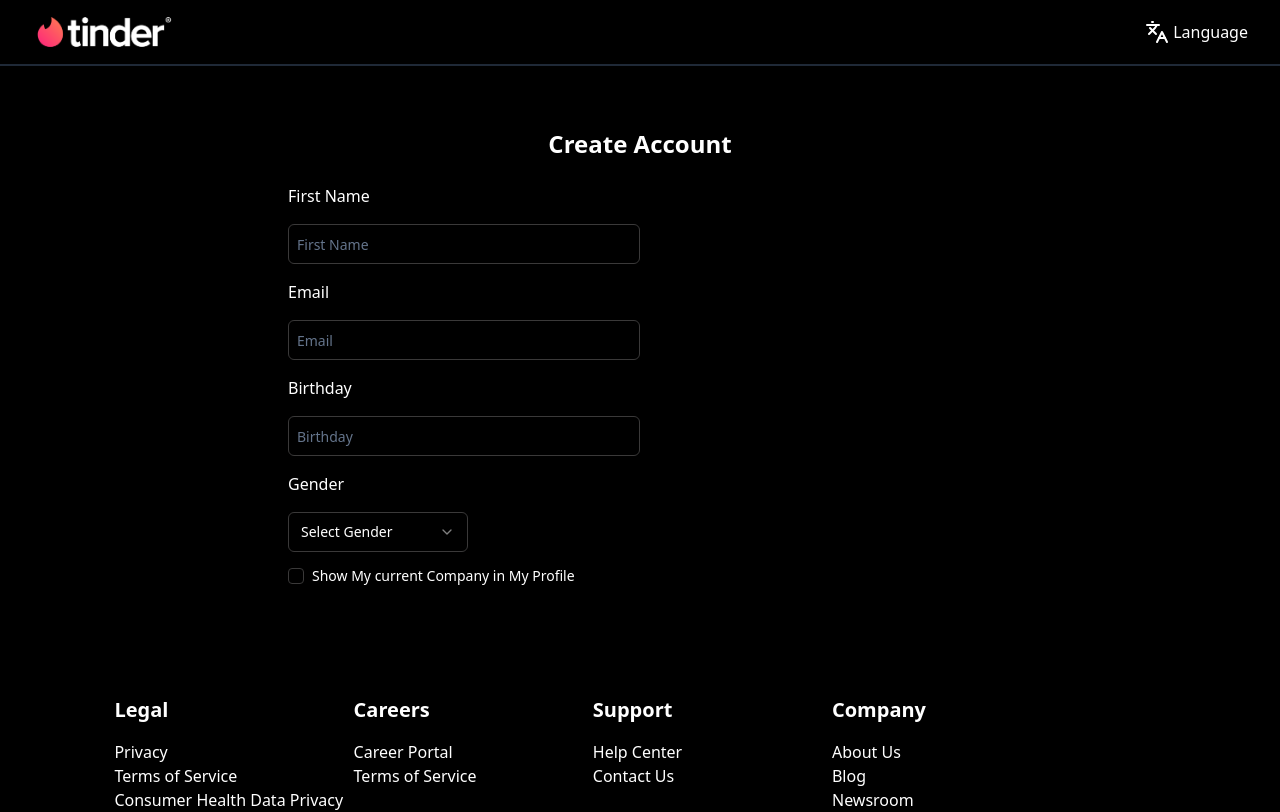
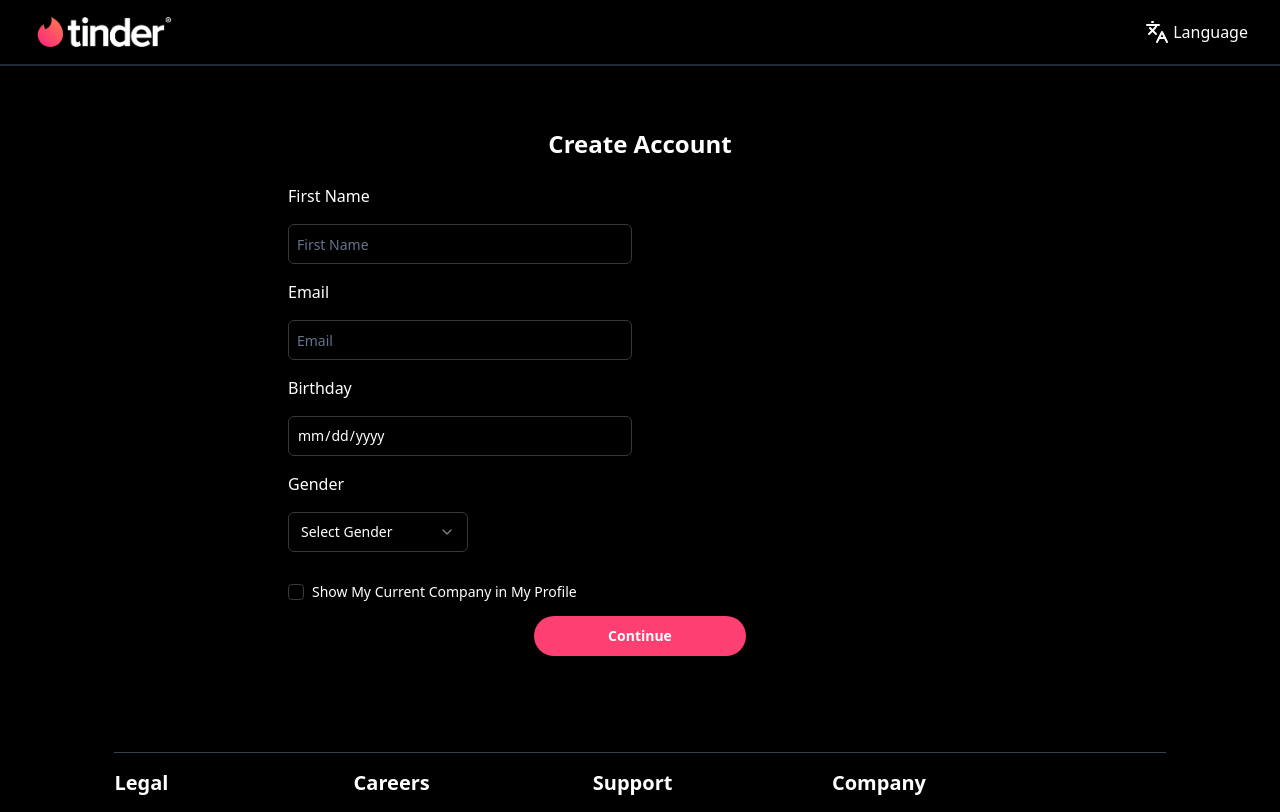
Before and after one commit to m-yunus/Dev-Tinder, a Next.js app in the folder Frontend/: page /create-account in a window 1280 px wide. Shown: the top 812 px of the page. Built offline with nearby package versions, Linux system fonts and the light colour scheme.

Commit message:
modified recs

```diff
--- /dev/null
+++ b/Frontend/src/Components/Recs/Recs.jsx
@@ -0,0 +1,8 @@
+
+const RecsContainer = () => {
+  return (
+    <div>Recs</div>
+  )
+}
+
+export default RecsContainer
--- a/Frontend/src/Components/layout/Footer.js
+++ b/Frontend/src/Components/layout/Footer.js
@@ -2,7 +2,9 @@ import React from "react";
 
 const Footer = () => {
   return (
-    <div className="h-auto px-2 py-4 md:px-14  md:py-4 bg-black  text-white">
+    <div className="h-auto px-2 py-4 md:px-14   md:py-4 bg-black  text-white">
+      <div className="w-[90%] bg-gray-700 h-[1px] m-4 px-6  mx-auto">
+      </div>
       <div className="w-[90%] mx-auto">
 
       <div className="flex-col flex flex-wrap md:flex-row  lg:min-w  justify-start gap-8 lg:gap-16">
--- a/Frontend/src/app/create-account/page.js
+++ b/Frontend/src/app/create-account/page.js
@@ -1,5 +1,5 @@
-// src/app/create-account/page.js
 "use client";
+
 import React from 'react';
 import { useForm, FormProvider } from 'react-hook-form';
 import CreateAccountHeader from '@/Components/create-account/Header';
@@ -9,13 +9,16 @@ import { FormField, FormControl } from '@/Components/ui/form';
 import { Input } from '@/Components/ui/input';
 import { Select, SelectContent, SelectGroup, SelectItem, SelectLabel, SelectTrigger, SelectValue } from '@/Components/ui/select';
 import { Checkbox } from '@/Components/ui/checkbox';
+import Link from 'next/link';
+import { useRouter } from 'next/navigation';
 
 const CreateAccountPage = () => {
+  const router = useRouter();
   const methods = useForm();
 
   const onSubmit = (data) => {
-    console.log(data,"fd");
-    // Handle form submission here
+    console.log(data, "Form Data Submitted");
+    router.push('/portal/recs'); // Navigate after successful submission
   };
 
   return (
@@ -28,8 +31,9 @@ const CreateAccountPage = () => {
           <FormProvider {...methods}>
             <form onSubmit={methods.handleSubmit(onSubmit)}>
               <div className="flex w-full gap-4 mb-4">
+                {/* Left Side Form Fields */}
                 <div className="flex flex-col w-max md:w-1/2">
-                  <div className="mb-4 flex flex-col ">
+                  <div className="mb-4 flex flex-col">
                     <label className="text-white mb-4">First Name</label>
                     <FormControl>
                       <Input
@@ -56,46 +60,62 @@ const CreateAccountPage = () => {
                     <label className="text-white mb-4">Birthday</label>
                     <FormControl>
                       <Input
-                        {...methods.register('email')}
-                        type="email"
+                        {...methods.register('birthday')}
+                        type="date"
                         placeholder="Birthday"
                         style={{ backgroundColor: 'black', border: '1px solid #3a3939' }}
                         className="w-full p-2 text-white"
                       />
-
                     </FormControl>
                   </div>
                   <div className="flex flex-col mb-4">
                     <label className="text-white mb-4">Gender</label>
-                    <Select style={{ backgroundColor: 'black', border: '1px solid #3a3939' }}>
-      <SelectTrigger style={{ backgroundColor: 'black', border: '1px solid #3a3939',color:'white' }} className="w-[180px]">
+                    <Select
+                      onValueChange={(value) => methods.setValue('gender', value)}
+                      style={{ backgroundColor: 'black', border: '1px solid #3a3939' }}
+                    >
+                      <SelectTrigger
+                        style={{ backgroundColor: 'black', border: '1px solid #3a3939', color: 'white' }}
+                        className="w-[180px]"
+                      >
                         <SelectValue placeholder="Select Gender" />
                       </SelectTrigger>
                       <SelectContent>
                         <SelectGroup>
                           <SelectLabel>Select Gender</SelectLabel>
-          <SelectItem value="apple">male</SelectItem>
-          <SelectItem value="banana">Banana</SelectItem>
-          <SelectItem value="blueberry">Blueberry</SelectItem>
-          <SelectItem value="grapes">Grapes</SelectItem>
-          <SelectItem value="pineapple">Pineapple</SelectItem>
+                          <SelectItem value="male">Male</SelectItem>
+                          <SelectItem value="female">Female</SelectItem>
+                          <SelectItem value="other">Other</SelectItem>
                         </SelectGroup>
                       </SelectContent>
                     </Select>
+                  </div>
                   <div className="flex items-center space-x-2 mt-4">
-      <Checkbox id="terms"  style={{ backgroundColor: 'black', border: '1px solid #3a3939' }}/>
+                    <Checkbox
+                      id="terms"
+                      {...methods.register('showCompany')}
+                      style={{ backgroundColor: 'black', border: '1px solid #3a3939' }}
+                    />
                     <label
                       htmlFor="terms"
-        className="text-sm  text-white font-medium leading-none peer-disabled:cursor-not-allowed peer-disabled:opacity-70"
+                      className="text-sm text-white font-medium leading-none peer-disabled:cursor-not-allowed peer-disabled:opacity-70"
                     >
-      Show My current Company in My Profile
+                      Show My Current Company in My Profile
                     </label>
                   </div>
                 </div>
-                  {/* Add more form fields as needed */}
+                {/* Right Side Placeholder (Add fields if needed) */}
+                <div className="flex flex-col w-max md:w-1/2"></div>
               </div>
+              {/* Submit Button */}
+              <div className="w-full flex justify-center">
+                <Button
+                  type="submit"
+                  className="bg-[#fd3f71] w-[90%] md:w-[30%] hover:bg-orange-700 text-white font-bold py-2 px-4 rounded-full"
+                >
+                  Continue
+                </Button>
               </div>
-
             </form>
           </FormProvider>
         </div>
--- /dev/null
+++ b/Frontend/src/app/portal/recs/layout.js
@@ -0,0 +1,18 @@
+// app/create-account/layout.tsx
+import CreateAccountHeader from '@/Components/create-account/Header';
+import Footer from '@/Components/layout/Footer';
+import React from 'react';
+
+const RecsLayout = ({ children }) => {
+  return (
+    <>
+
+
+       <main >{children}</main>
+
+      </>
+
+  );
+};
+
+export default RecsLayout;
--- /dev/null
+++ b/Frontend/src/app/portal/recs/page.js
@@ -0,0 +1,18 @@
+import Image from "next/image";
+import Link from "next/link";
+import Landing_cover from "@/Components/Home/landing_cover";
+import Header from "@/Components/layout/Header";
+import Footer from "@/Components/layout/Footer";
+import RecsContainer from "@/Components/Recs/Recs";
+import CreateAccountHeader from "@/Components/create-account/Header";
+export default function Recs() {
+  return (
+    <>
+       <CreateAccountHeader />
+    <div className="min-h-screen bg-black">
+    <RecsContainer/>
+    </div>
+      <Footer />
+    </>
+  );
+}
```
Lines whose indentation alone changed are shown as unchanged.
